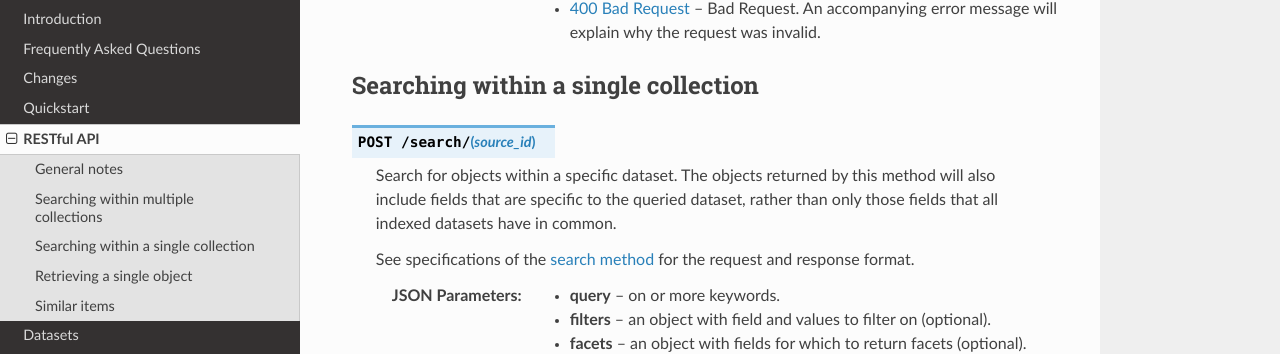
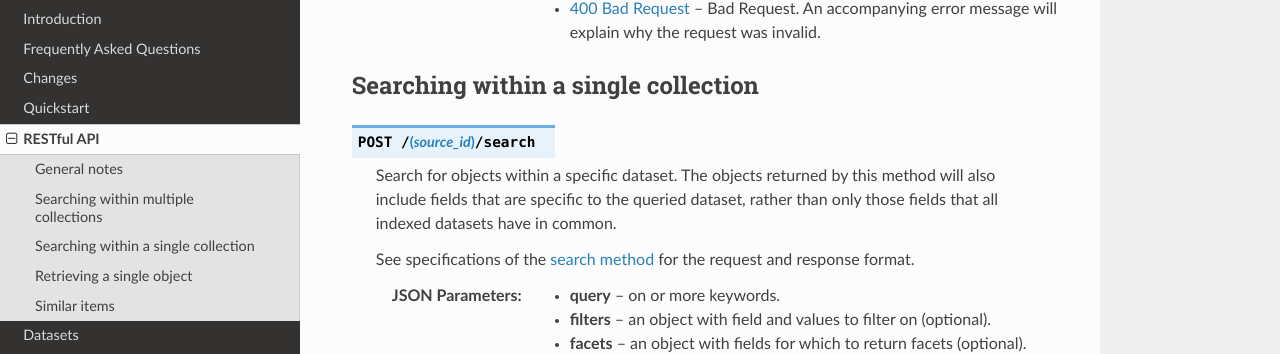
Before and after one commit to openstate/open-cultuur-data, a Sphinx documentation site: the page built from docs/user/api.rst, in a window 1280 px wide and 900 px high, scrolled down 4338 px. Shown: the part 126-480 px from the top of the window. Built offline with Sphinx 7.4.7 and the Read the Docs theme 2.0.0, drawn with Linux system fonts in a browser that asks for light colours.

```diff
--- a/docs/user/api.rst
+++ b/docs/user/api.rst
@@ -250,7 +250,7 @@ Searching within a single collection
 ------------------------------------
 
 
-.. http:post:: /search/(source_id)
+.. http:post:: /(source_id)/search
 
    Search for objects within a specific dataset. The objects returned by this method will also include fields that are specific to the queried dataset, rather than only those fields that all indexed datasets have in common.
 
@@ -390,7 +390,7 @@ Similar items
   :statuscode 400: Bad Request. An accompanying error message will explain why the request was invalid.
 
 
-.. http:post:: /similar/(source_id)/(object_id)
+.. http:post:: /(source_id)/similar/(object_id)
 
   Retrieve objects similar to the object with id ``object_id`` from the dataset specified by ``source_id``. You can find similar objects in the same collection, or objects in a different collection that are similar to the provided object.
 
```
Also changed, not shown: 1 other file.
